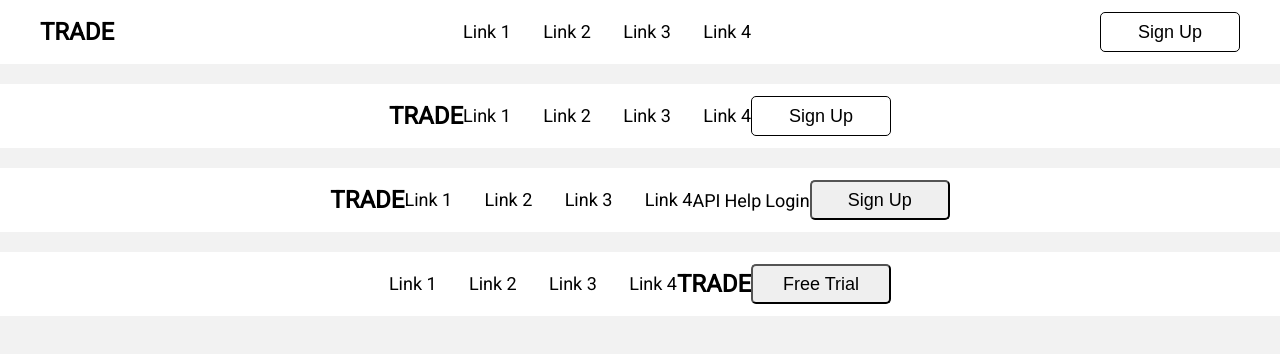
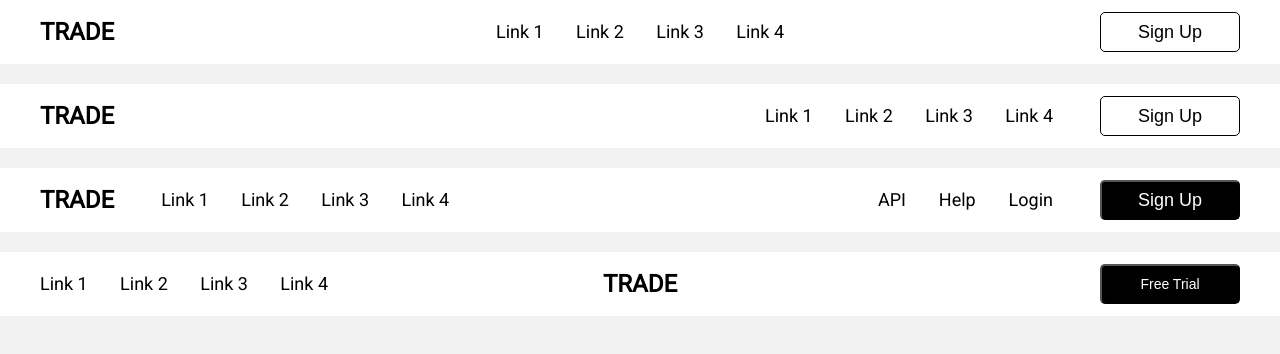
Before and after one commit to missfionajean/css-grid-practice-lab, a plain HTML site: page index.html in a window 1280 px wide. Drawn offline with Linux system fonts and the light colour scheme.

Commit message:
re-styled design as grid

```diff
--- a/css/style.css
+++ b/css/style.css
@@ -7,17 +7,17 @@ body {
     background-color: #f2f2f2;
     font-family: 'Roboto', sans-serif;
     display: grid;
-    gap: 20px;
     grid-template-rows: 1fr 1fr 1fr 1fr;
+    row-gap: 20px;
 }
 
 nav {
-    display: flex;
+    display: grid;
+    grid-template-columns: 1fr 1fr 1fr;
     align-items: center;
-    justify-content: center;
-    background-color: white;
     height: 64px;
     padding-inline: 40px;
+    background-color: white;
 }
 
 p {
@@ -40,6 +40,30 @@ a:hover, button:hover {
     cursor: pointer;
 }
 
+.nav-col-1 {
+    grid-column: 1;
+    display: flex;
+    align-items: center;
+    justify-content: flex-start;
+    gap: 47px;
+}
+
+.nav-col-2 {
+    grid-column: 2;
+    display: flex;
+    align-items: center;
+    justify-content: center;
+    gap: 47px;
+}
+
+.nav-col-3 {
+    grid-column: 3;
+    display: flex;
+    align-items: center;
+    justify-content: flex-end;
+    gap: 47px;
+}
+
 .subnav {
     width: 288px;
     height: 22px;
@@ -47,7 +71,10 @@ a:hover, button:hover {
     justify-content: space-between;
 }
 
-#n1 {
+.subnav-alt {
+    width: 175px;
+    height: 22px;
+    display: flex;
     justify-content: space-between;
 }
 
@@ -55,5 +82,13 @@ a:hover, button:hover {
     color: black;
     background-color: white;
     border: 1px solid black;
+}
 
+#b3, #b4 {
+    color: white;
+    background-color: black;
 }
+
+#b4 {
+    font-size: 14px;
+}
--- a/index.html
+++ b/index.html
@@ -15,50 +15,70 @@
 		/>
 	</head>
 	<body>
-		<nav id="n1">
+		<nav id="nav-row-1">
+			<div class="nav-col-1">
 				<p>TRADE</p>
-			<div class="subnav" id="sn1">
+			</div>
+			<div class="nav-col-2">
+				<div class="subnav">
 					<a>Link 1</a>
 					<a>Link 2</a>
 					<a>Link 3</a>
 					<a>Link 4</a>
 				</div>
+			</div>
+			<div class="nav-col-3">
 				<button id="b1">Sign Up</button>
+			</div>
 		</nav>
-		<nav id="n2">
+		<nav id="nav-row-2">
+			<div class="nav-col-1">
 				<p>TRADE</p>
-			<div class="subnav" id="sn2">
+			</div>
+			<div class="nav-col-3">
+				<div class="subnav">
 					<a>Link 1</a>
 					<a>Link 2</a>
 					<a>Link 3</a>
 					<a>Link 4</a>
 				</div>
 				<button id="b2">Sign Up</button>
+			</div>
 		</nav>
-		<nav id="n3">
+		<nav id="nav-row-3">
+			<div class="nav-col-1">
 				<p>TRADE</p>
-			<div class="subnav" id="sn3-1">
+				<div class="subnav">
 					<a>Link 1</a>
 					<a>Link 2</a>
 					<a>Link 3</a>
 					<a>Link 4</a>
 				</div>
-			<div id="sn3-2">
+			</div>
+			<div class="nav-col-3">
+				<div class="subnav-alt">
 					<a>API</a>
 					<a>Help</a>
 					<a>Login</a>
 				</div>
 				<button id="b3">Sign Up</button>
+			</div>
 		</nav>
-		<nav id="n4">
-			<div class="subnav" id="s4">
+		<nav id="nav-row-4">
+			<div class="nav-col-1">
+				<div class="subnav">
 					<a>Link 1</a>
 					<a>Link 2</a>
 					<a>Link 3</a>
 					<a>Link 4</a>
 				</div>
+			</div>
+			<div class="nav-col-2">
 				<p>TRADE</p>
+			</div>
+			<div class="nav-col-3">
 				<button id="b4">Free Trial</button>
+			</div>
 		</nav>
 	</body>
 </html>
```
Lines whose indentation alone changed are shown as unchanged.
